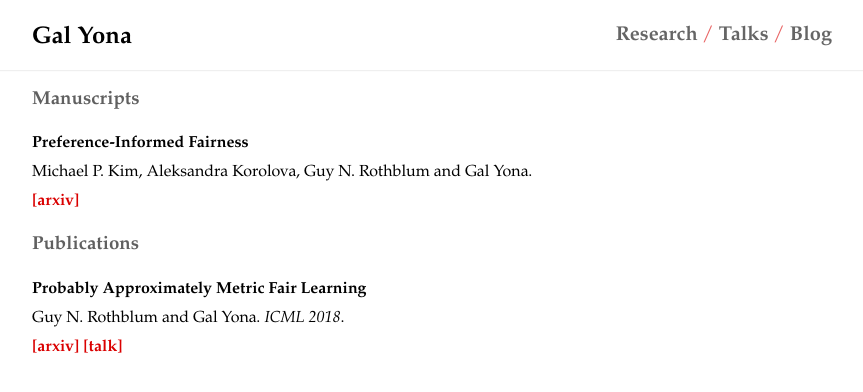
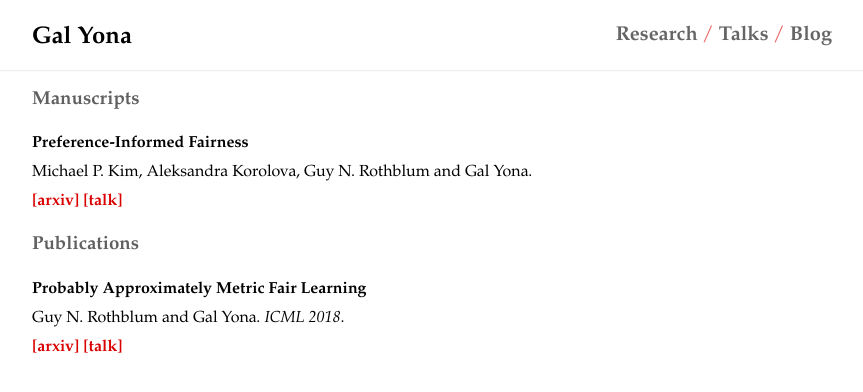
Before and after one commit to galyona/website, a Jekyll site: the page built from research/index.md, in a window 1280 px wide. Shown: the top 392 px of the page, without its empty margins (208-1071 px from the left). Built offline with Jekyll 4.4.1, drawn with Linux system fonts in a browser that asks for light colours.

Commit message:
added video of PIIF

```diff
--- a/_includes/head.html
+++ b/_includes/head.html
@@ -5,7 +5,6 @@
   {% include analytics.html %}
   {% endif %}
 
-  <title> Gal Yona - PhD student at Weizmann Institute, Machine Learning </title>
 
   {% seo %}
 
--- a/research/index.md
+++ b/research/index.md
@@ -8,10 +8,11 @@ permalink: /research/
 **Preference-Informed Fairness**
 Michael P. Kim, Aleksandra Korolova, Guy N. Rothblum and Gal Yona. \\
 [[arxiv]](https://arxiv.org/abs/1904.01793){:target="_blank"}
+[[talk]](https://www.youtube.com/watch?v=zAR5VbkhKv4){:target="_blank"}
 
 
 ### Publications
 
 **Probably Approximately Metric Fair Learning**
 Guy N. Rothblum and Gal Yona.  *ICML 2018*.   \\
-[[arxiv]](https://arxiv.org/abs/1803.03242) [[talk]](https://vimeo.com/287766217){:target="_blank"}
+[[arxiv]](https://arxiv.org/abs/1803.03242){:target="_blank"} [[talk]](https://vimeo.com/287766217){:target="_blank"}
```
